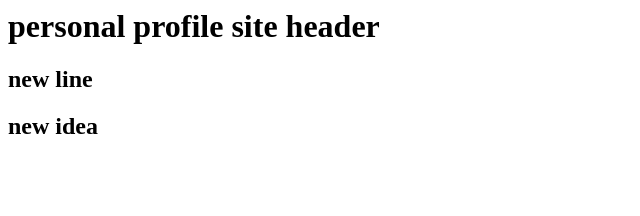
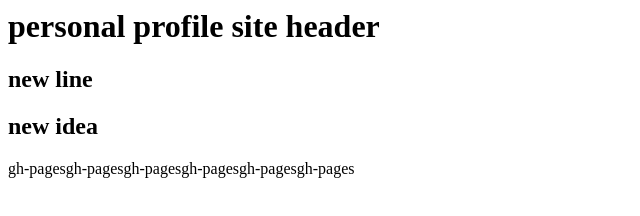
Before and after one commit to soniceamon/profile, a plain HTML site: page index.html in a window 1280 px wide. Shown: the whole page, without its empty margins (0-640 px from the left). Drawn offline with Linux system fonts and the light colour scheme.

Commit message:
create index.html

```diff
--- a/index.html
+++ b/index.html
@@ -1,3 +1,4 @@
 <h1> personal profile site header</h1>
 <h2> new line</h2>
 <h2> new idea</h2>
+<p>gh-pagesgh-pagesgh-pagesgh-pagesgh-pagesgh-pages</p>
```
